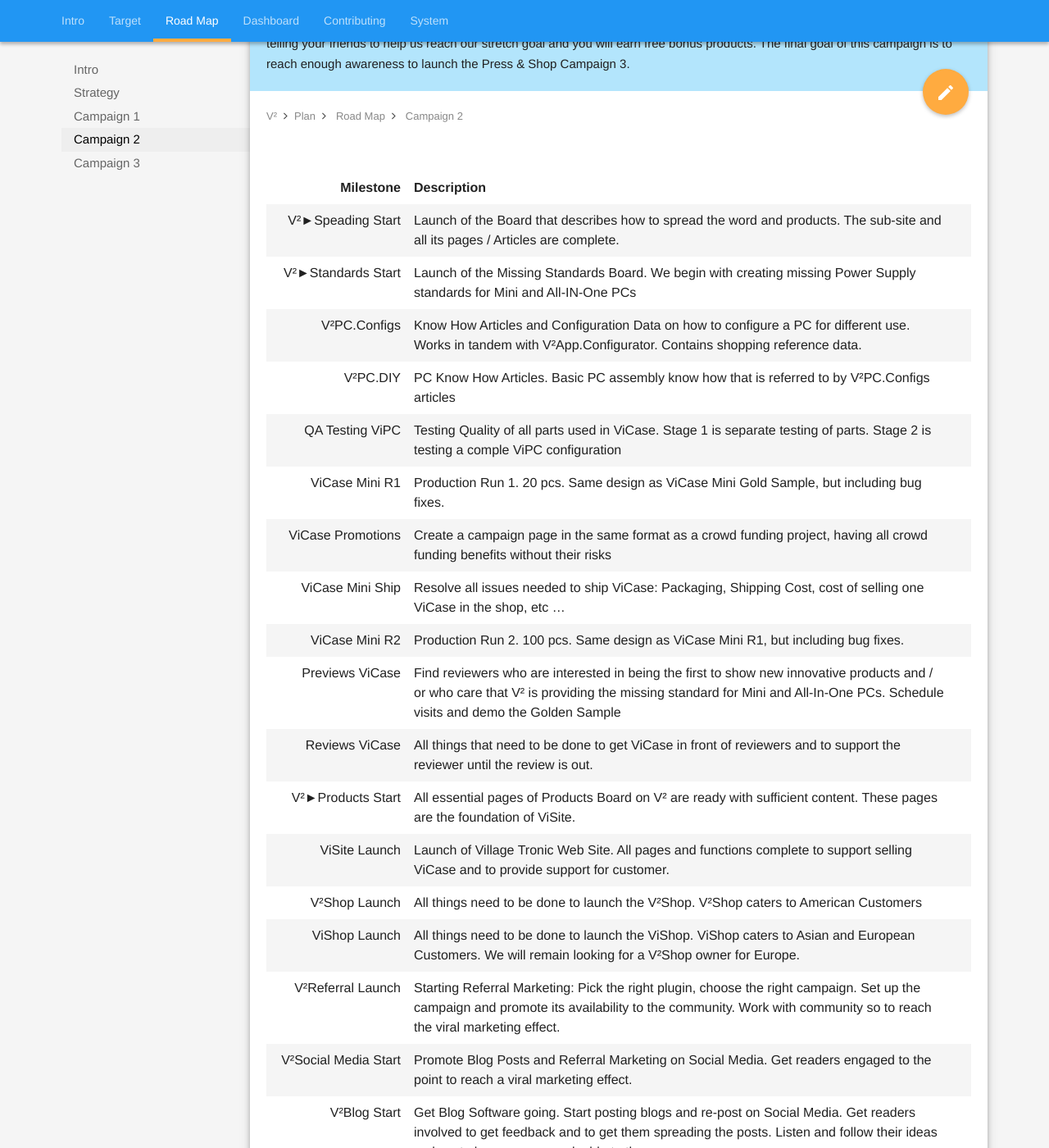
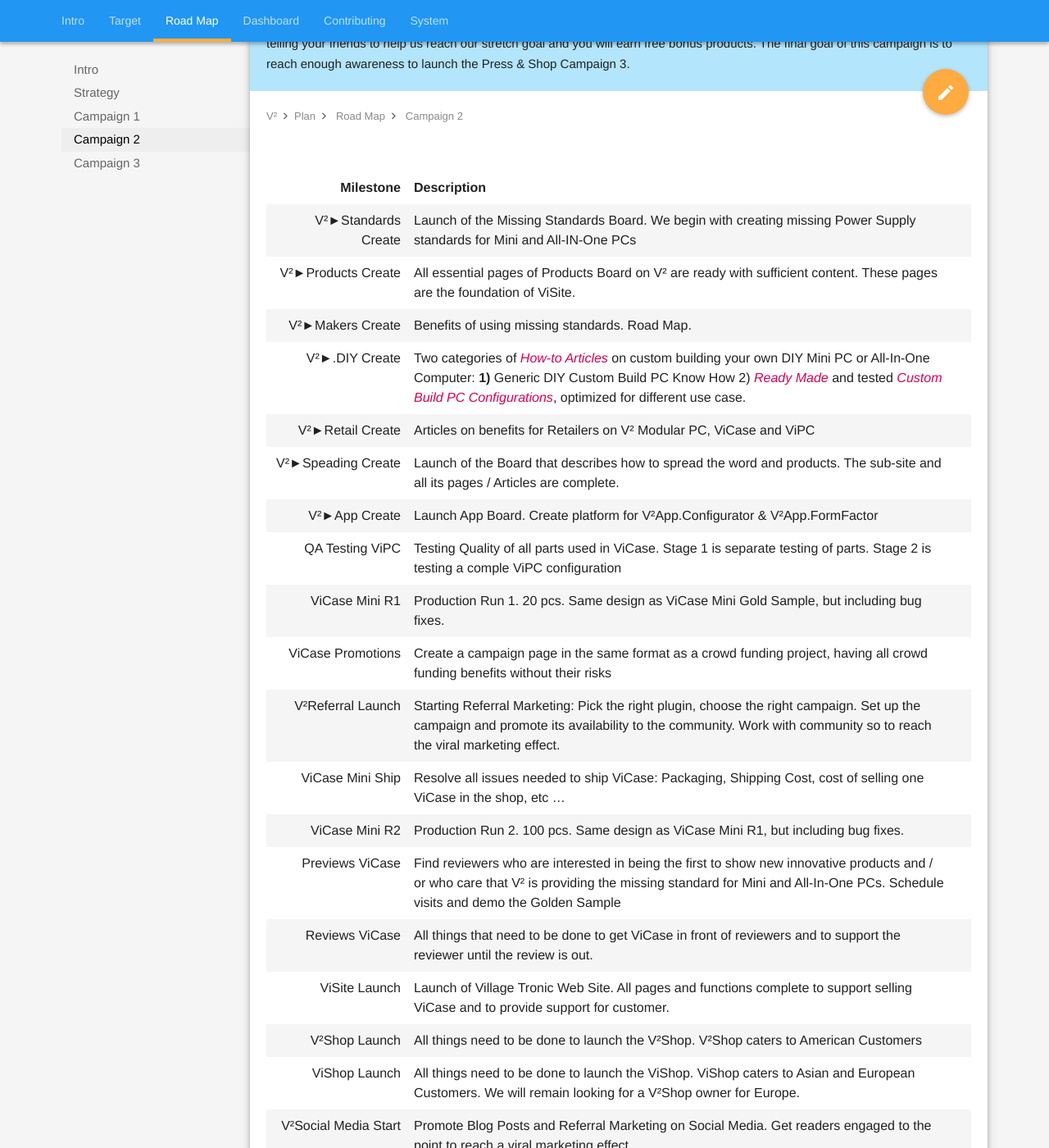
Before and after one commit to V-Squared/v2-Plan, a Jekyll site: the page built from road-map/campaign02.md, in a window 1280 px wide and 1400 px high, scrolled down 414 px. Shown: the whole window at 82% size. Built offline with Jekyll 4.4.1, drawn with Linux system fonts in a browser that asks for light colours.

Commit message:
Added all missing Create Board Milestones

```diff
--- a/road-map/campaign02.md
+++ b/road-map/campaign02.md
@@ -17,22 +17,24 @@ readiness:
 
 |            Milestone | Description                                                                                                                                                                                                               |
 |---------------------:|---------------------------------------------------------------------------------------------------------------------------------------------------------------------------------------------------------------------------|
-|    V²►Speading Start | Launch of the Board that describes how to spread the word and products. The sub-site and all its pages / Articles are complete.                                                                                         |
-|   V²►Standards Start | Launch of the Missing Standards Board. We begin with creating missing Power Supply standards for Mini and All-IN-One PCs |
-|         V²PC.Configs | Know How Articles and Configuration Data on how to configure a PC for different use. Works in tandem with V²App.Configurator. Contains shopping reference data.                                                           |
-|             V²PC.DIY | PC Know How Articles. Basic PC assembly know how that is referred to by V²PC.Configs articles                                                                                                                             |
+|  V²►Standards Create | Launch of the Missing Standards Board. We begin with creating missing Power Supply standards for Mini and All-IN-One PCs |
+|   V²►Products Create | All essential pages of Products Board on V² are ready with sufficient content. These pages are the foundation of ViSite. |
+|     V²►Makers Create | Benefits of using missing standards. Road Map. |
+|       V²►.DIY Create | Two categories of *How-to Articles* on custom building your own DIY Mini PC or All-In-One Computer: **1)** Generic DIY Custom Build PC Know How 2) *Ready Made* and tested *Custom Build PC Configurations*, optimized for different use case.|                                                            |
+|     V²►Retail Create | Articles on benefits for Retailers on V² Modular PC, ViCase and ViPC |
+|   V²►Speading Create | Launch of the Board that describes how to spread the word and products. The sub-site and all its pages / Articles are complete.                                                                                         |
+|        V²►App Create | Launch App Board. Create platform for V²App.Configurator & V²App.FormFactor |
 |      QA Testing ViPC | Testing Quality of all parts used in ViCase. Stage 1 is separate testing of parts. Stage 2 is testing a comple ViPC configuration |
 |       ViCase Mini R1 | Production Run 1. 20 pcs. Same design as ViCase Mini Gold Sample, but including bug fixes.                                                                                                                                |
 |    ViCase Promotions | Create a campaign page in the same format as a crowd funding project, having all crowd funding benefits without their risks |
+|    V²Referral Launch | Starting Referral Marketing: Pick the right plugin, choose the right campaign. Set up the campaign and promote its availability to the community. Work with community so to reach the viral marketing effect.             |
 |     ViCase Mini Ship | Resolve all issues needed to ship ViCase: Packaging, Shipping Cost, cost of selling one ViCase in the shop, etc ...                                                                                                       |
 |       ViCase Mini R2 | Production Run 2. 100 pcs. Same design as ViCase Mini R1, but including bug fixes.                                                                                                                                        |
 |      Previews ViCase | Find reviewers who are interested in being the first to show new innovative products and / or who care that V² is providing the missing standard for Mini and All-In-One PCs. Schedule visits and demo the Golden Sample |                                                                                                  |
 |       Reviews ViCase | All things that need to be done to get ViCase in front of reviewers and to support the reviewer until the review is out.                                                                                                  |
-|    V²►Products Start | All essential pages of Products Board on V² are ready with sufficient content. These pages are the foundation of ViSite. |
 |        ViSite Launch | Launch of Village Tronic Web Site. All pages and functions complete to support selling ViCase and to provide support for customer.                                                                                        |
 |        V²Shop Launch | All things need to be done to launch the V²Shop. V²Shop caters to American Customers                                                                                                                                      |
 |        ViShop Launch | All things need to be done to launch the ViShop. ViShop caters to Asian and European Customers. We will remain looking for a V²Shop owner for Europe.                                                                     |
-|    V²Referral Launch | Starting Referral Marketing: Pick the right plugin, choose the right campaign. Set up the campaign and promote its availability to the community. Work with community so to reach the viral marketing effect.             |
 | V²Social Media Start | Promote Blog Posts and Referral Marketing on Social Media. Get readers engaged to the point to reach a viral marketing effect.                                                                                            |
 |         V²Blog Start | Get Blog Software going. Start posting blogs and re-post on Social Media. Get readers involved to get feedback and to get them spreading the posts. Listen and follow their ideas on how to become more valuable to them. |
 |   V²App.Configurator | Adopt the Configurator to work in tandem with V²PC.Configs. Remove Wizard. Instead simply choose a V²PC configuration from a list. Update all data according to V²PC shopping References.                                 |
```
